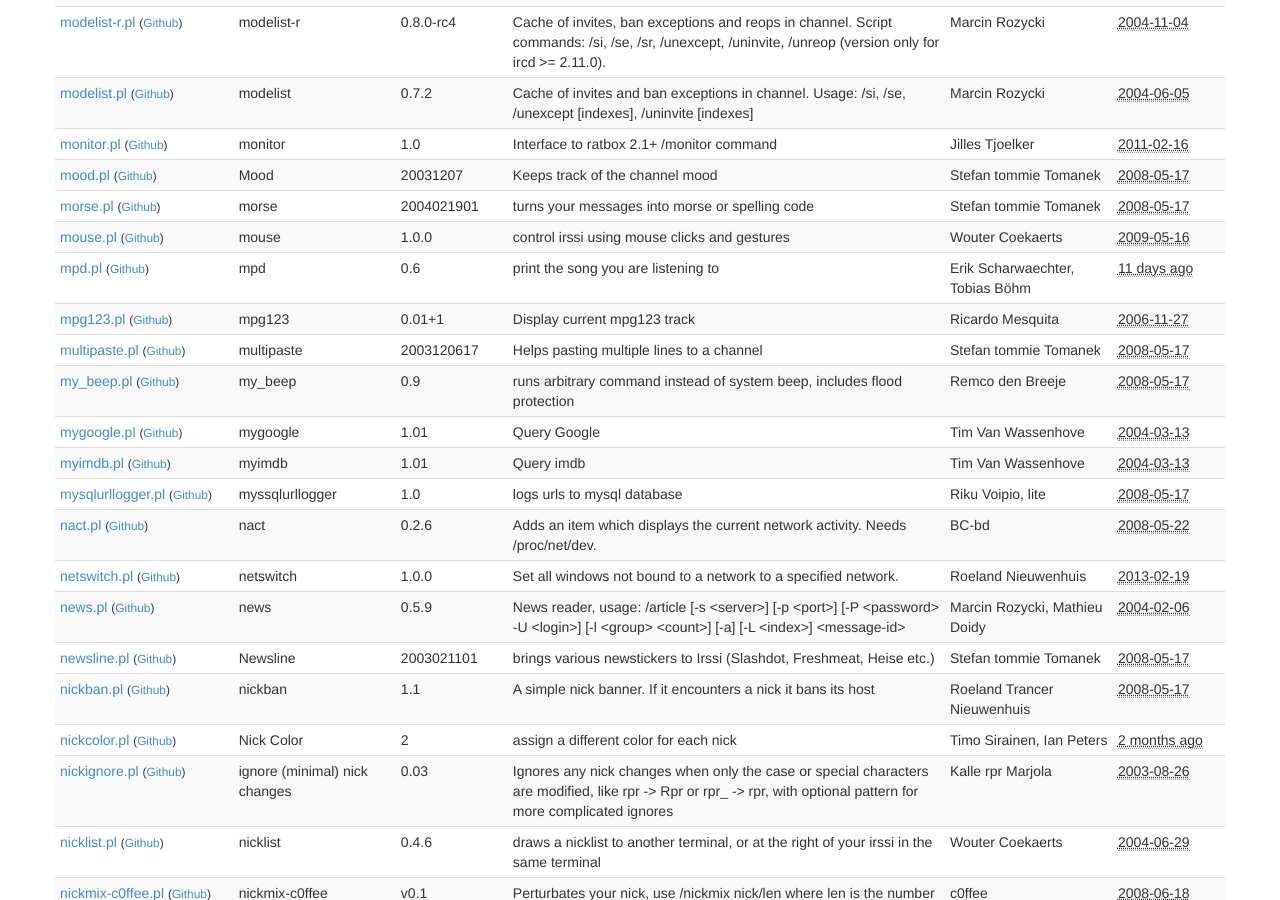
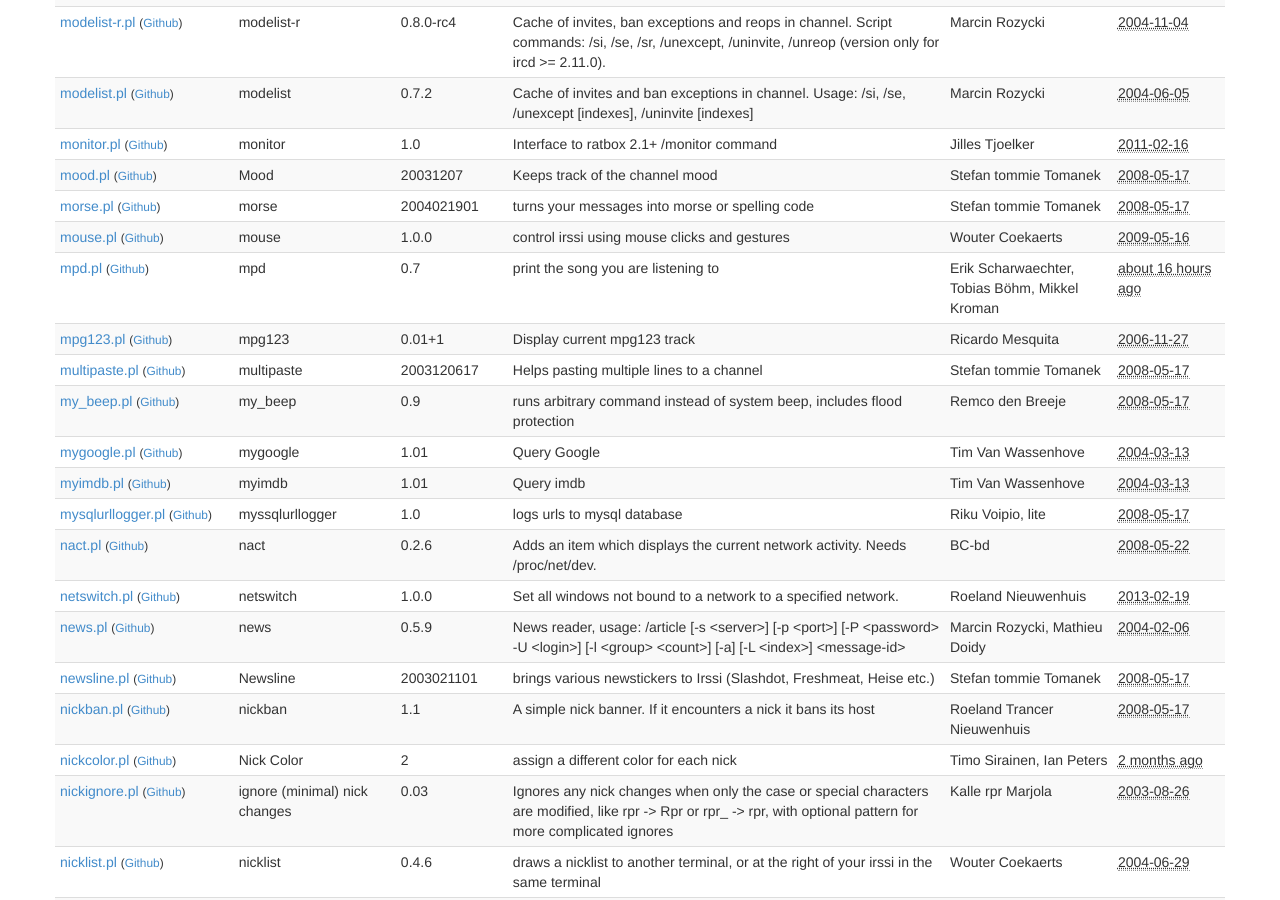
Before and after one commit to irssi/scripts.irssi.org, a Jekyll site: the page built from index.html, in a window 1280 px wide and 900 px high, scrolled down 10517 px. Built offline with Jekyll 4.4.1, drawn with Linux system fonts in a browser that asks for light colours.

```diff
--- a/_data/scripts.yaml
+++ b/_data/scripts.yaml
@@ -2396,15 +2396,15 @@
   url: "http://wouter.coekaerts.be/irssi/"
   version: "1.0.0"
 
-- authors: "Erik Scharwaechter, Tobias Böhm"
-  contact: "diozaka@gmx.de, code@aibor.de"
+- authors: "Erik Scharwaechter, Tobias Böhm, Mikkel Kroman"
+  contact: "diozaka@gmx.de, code@aibor.de, mk@maero.dk"
   description: "print the song you are listening to"
   filename: "mpd.pl"
-  modified: "2014-08-09 13:19:26"
+  modified: "2014-08-20 04:23:10"
   license: "GPLv2"
   modules: "IO::Socket"
   name: "mpd"
-  version: "0.6"
+  version: "0.7"
 
 - authors: "Ricardo Mesquita"
   contact: "ricardomesquita@netcabo.pt"
```
Also changed, not shown: 1 other file.
